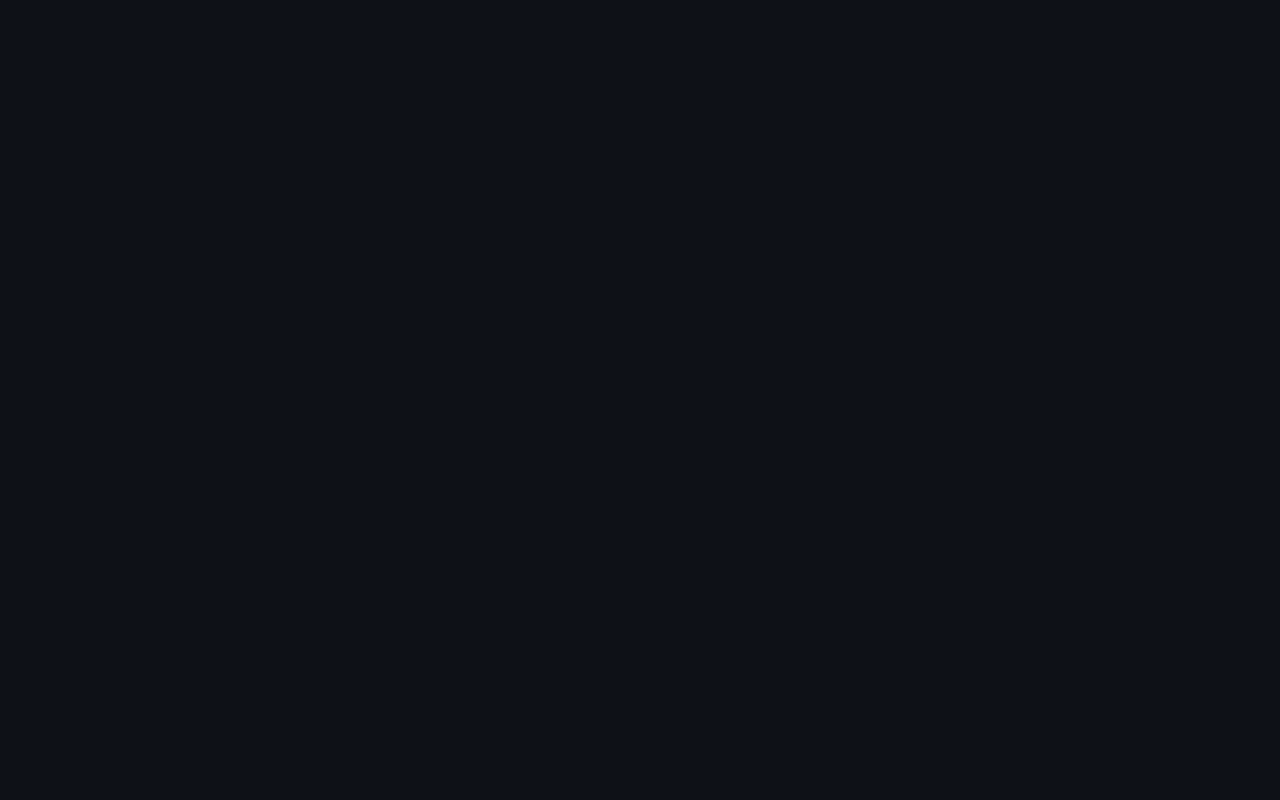
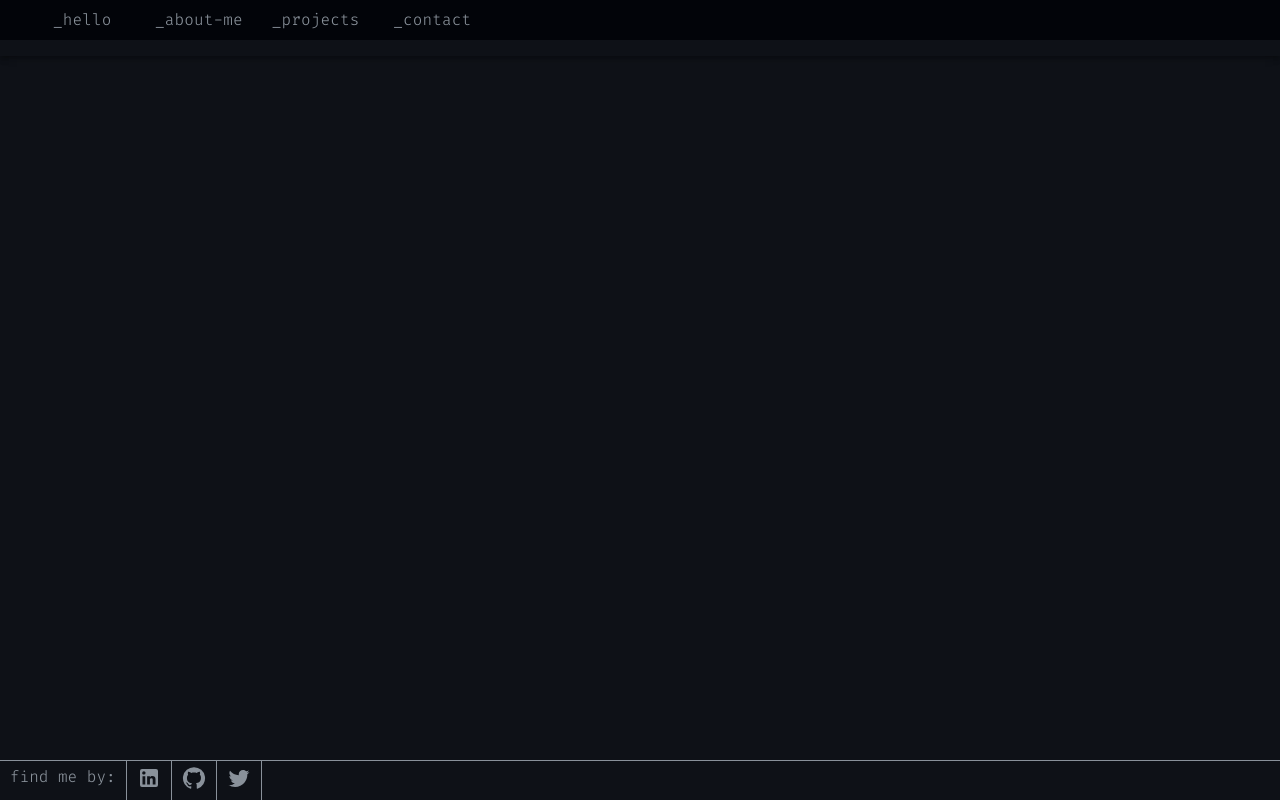
Before and after one commit to Donard97/portfolio, a React (Create React App) app: page /about in a window 1280 px wide. Before the commit this address had no page. Built offline with nearby package versions, Linux system fonts and the light colour scheme.

Commit message:
Add navbar and footer to about page

```diff
--- a/src/App.js
+++ b/src/App.js
@@ -1,7 +1,7 @@
 import './App.css';
 import { BrowserRouter, Routes, Route } from 'react-router-dom';
 import HomeContainer from './containers/HomeContainer';
-// import AboutContainer from './containers/AboutContainer';
+import AboutContainer from './containers/AboutContainer';
 // import ProjectsContainer from './containers/ProjectsContainer';
 // import ContactContainer from './containers/ContactContainer';
 
@@ -11,8 +11,8 @@ function App() {
       <BrowserRouter>
         <Routes>
           <Route exact path="/" element={<HomeContainer />} />
-          {/* <Route exact path="/about" element={<AboutContainer />} />
-          <Route exact path="/projects" element={<ProjectsContainer />} />
+          <Route exact path="/about" element={<AboutContainer />} />
+          {/* <Route exact path="/projects" element={<ProjectsContainer />} />
           <Route exact path="/contact" element={<ContactContainer />} /> */}
         </Routes>
       </BrowserRouter>
--- a/src/containers/AboutContainer.js
+++ b/src/containers/AboutContainer.js
@@ -0,0 +1,14 @@
+import React from 'react';
+import Navbar from '../components/nav_bar/NavBar';
+import Footer from '../components/footer/Footer';
+
+function AboutContainer() {
+  return (
+    <>
+      <Navbar />
+      <Footer />
+    </>
+  );
+}
+
+export default AboutContainer;
```
